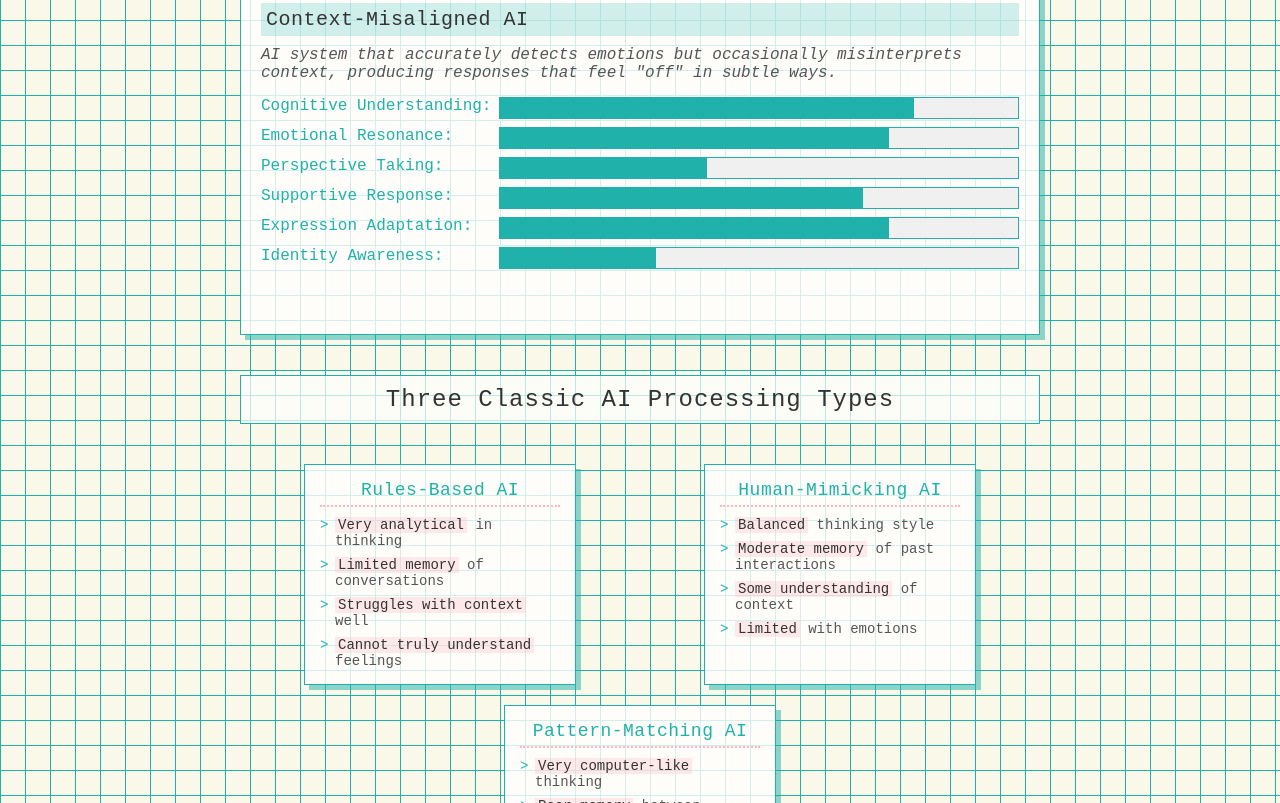
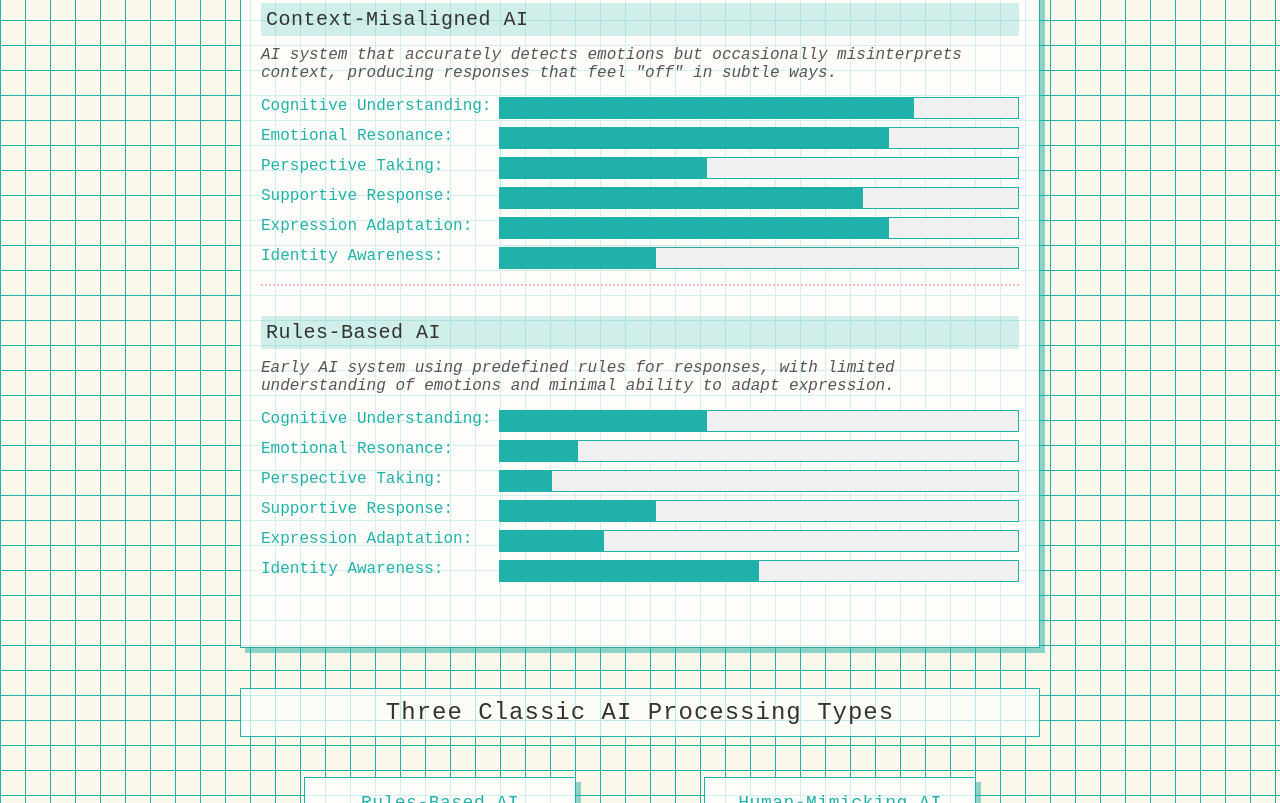
Before and after one commit to hsstokes/The-Empathy-Framework-Scale, a plain HTML site: page index.html in a window 1280 px wide. Shown: the part 3405-4208 px from the top of the page. Drawn offline with Linux system fonts and the light colour scheme; a web font is replaced by a local one.

Commit message:
Update index.html

```diff
--- a/index.html
+++ b/index.html
@@ -512,6 +512,31 @@
                 <div class="dimension-score"><div class="dimension-score-fill" style="width: 30%;"></div></div>
             </div>
         </div>
+        <div class="empathy-type">
+            <div class="empathy-title">Rules-Based AI</div>
+            <div class="empathy-description">Early AI system using predefined rules for responses, with limited understanding of emotions and minimal ability to adapt expression.</div>
+
+            <div class="dimensions-grid">
+                <div class="dimension-name">Cognitive Understanding:</div>
+                <div class="dimension-score"><div class="dimension-score-fill" style="width: 40%;"></div></div>
+
+                <div class="dimension-name">Emotional Resonance:</div>
+                <div class="dimension-score"><div class="dimension-score-fill" style="width: 15%;"></div></div>
+
+                <div class="dimension-name">Perspective Taking:</div>
+                <div class="dimension-score"><div class="dimension-score-fill" style="width: 10%;"></div></div>
+
+                <div class="dimension-name">Supportive Response:</div>
+                <div class="dimension-score"><div class="dimension-score-fill" style="width: 30%;"></div></div>
+
+                <div class="dimension-name">Expression Adaptation:</div>
+                <div class="dimension-score"><div class="dimension-score-fill" style="width: 20%;"></div></div>
+
+                <div class="dimension-name">Identity Awareness:</div>
+                <div class="dimension-score"><div class="dimension-score-fill" style="width: 50%;"></div></div>
+            </div>
+        </div>
+
     </div>
 
     <h2>Three Classic AI Processing Types</h2>
```
